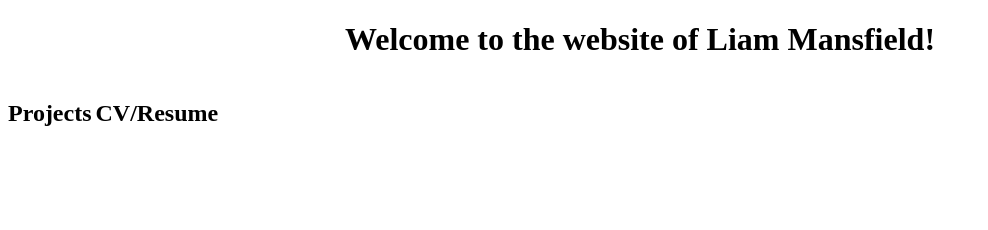
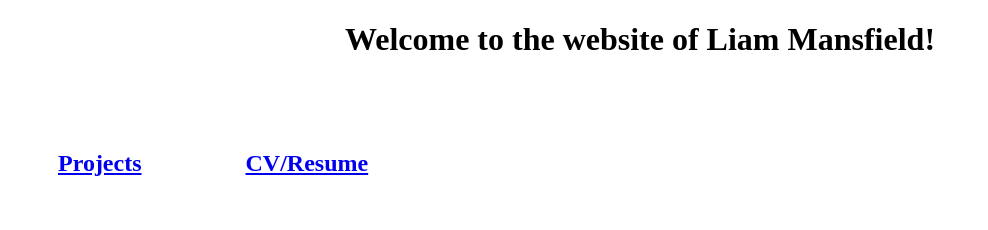
Before and after one commit to liam-mans/scrum-net, a plain HTML site: page index.html in a window 1280 px wide. Shown: the whole page, without its empty margins (0-988 px from the left). Drawn offline with Linux system fonts and the light colour scheme.

Commit message:
Commit 0.1.1

```diff
--- a/index.html
+++ b/index.html
@@ -8,8 +8,8 @@
 </head>
 <body>
 	<h1>Welcome to the website of Liam Mansfield!</h1>
-	<h2 class="pages" href="projectList.html">Projects</h2>
-	<h2 class="pages" href="CV_2024_Liam Mansfield.pdf">CV/Resume</h2>
+	<h2 class="pages"><a href="projectList.html">Projects</a></h2>
+	<h2 class="pages"><a href="CV_2024_Liam Mansfield.pdf">CV/Resume</a></h2>
 
 </body>
 </html>
--- a/styles.css
+++ b/styles.css
@@ -3,4 +3,6 @@ h1{
 }
 .pages{
 	display:inline-block;
+	text-align: center;
+	padding: 50px;
 }
```
Also changed, not shown: projectList.html (+7 -1 lines), FB_IMG_1724292894682.jpg (added).
